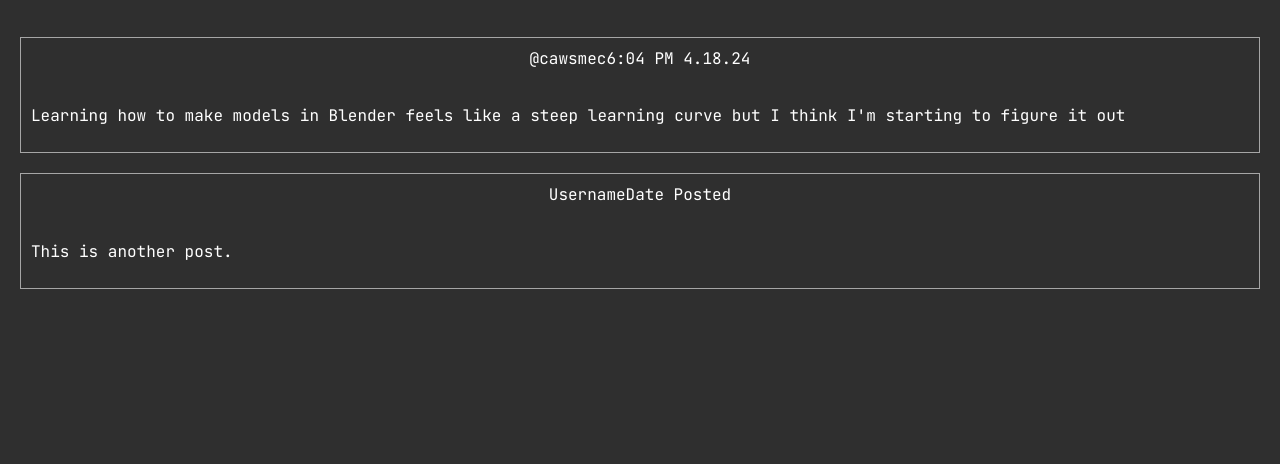
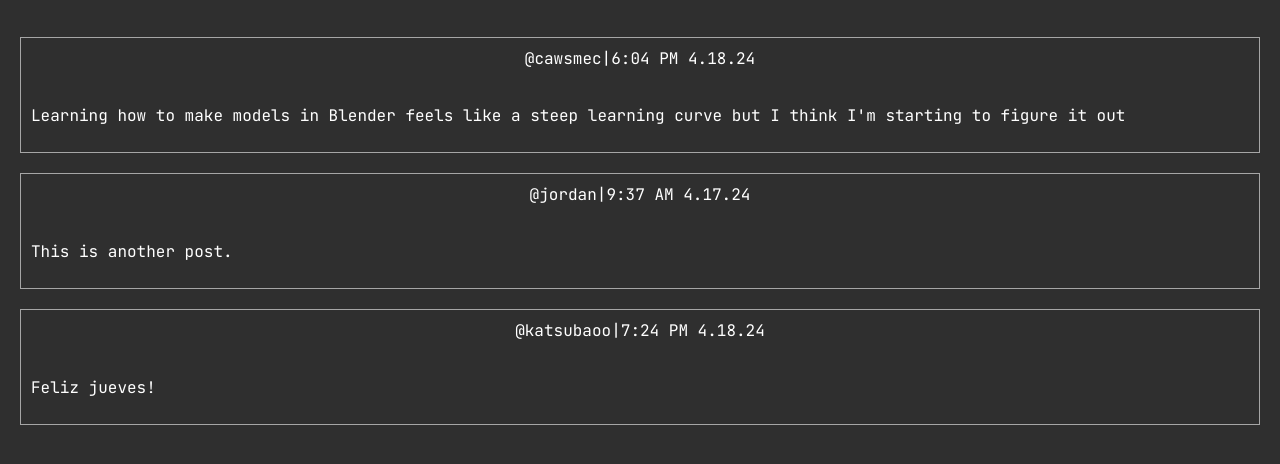
Before and after one commit to medinae1/C4, a plain HTML site: page index.html in a window 1280 px wide. Shown: the part 190-654 px from the top of the page. Drawn offline with Linux system fonts and the light colour scheme.

Commit message:
added another post

```diff
--- a/index.html
+++ b/index.html
@@ -20,8 +20,7 @@
     <main>
         <div class="post">
             <div class="post-header">
-                <span class="username">@cawsmec</span>
-                <span class="date">6:04 PM 4.18.24</span>
+                <span class="username">@cawsmec</span> | <span class="date">6:04 PM 4.18.24</span>
             </div>
             <div class="post-content">
                 <p>Learning how to make models in Blender feels like a steep learning curve but I think I'm starting to figure it out</p>
@@ -29,13 +28,20 @@
         </div>
         <div class="post">
             <div class="post-header">
-                <span class="username">Username</span>
-                <span class="date">Date Posted</span>
+                <span class="username">@jordan</span> | <span class="date">9:37 AM 4.17.24</span>
             </div>
             <div class="post-content">
                 <p>This is another post.</p>
             </div>
         </div>
+        <div class="post">
+            <div class="post-header">
+                <span class="username">@katsubaoo</span> | <span class="date">7:24 PM 4.18.24</span>
+            </div>
+            <div class="post-content">
+                <p>Feliz jueves!</p>
+            </div>
+        </div>
     </main>
 </body>
 </html>
```
